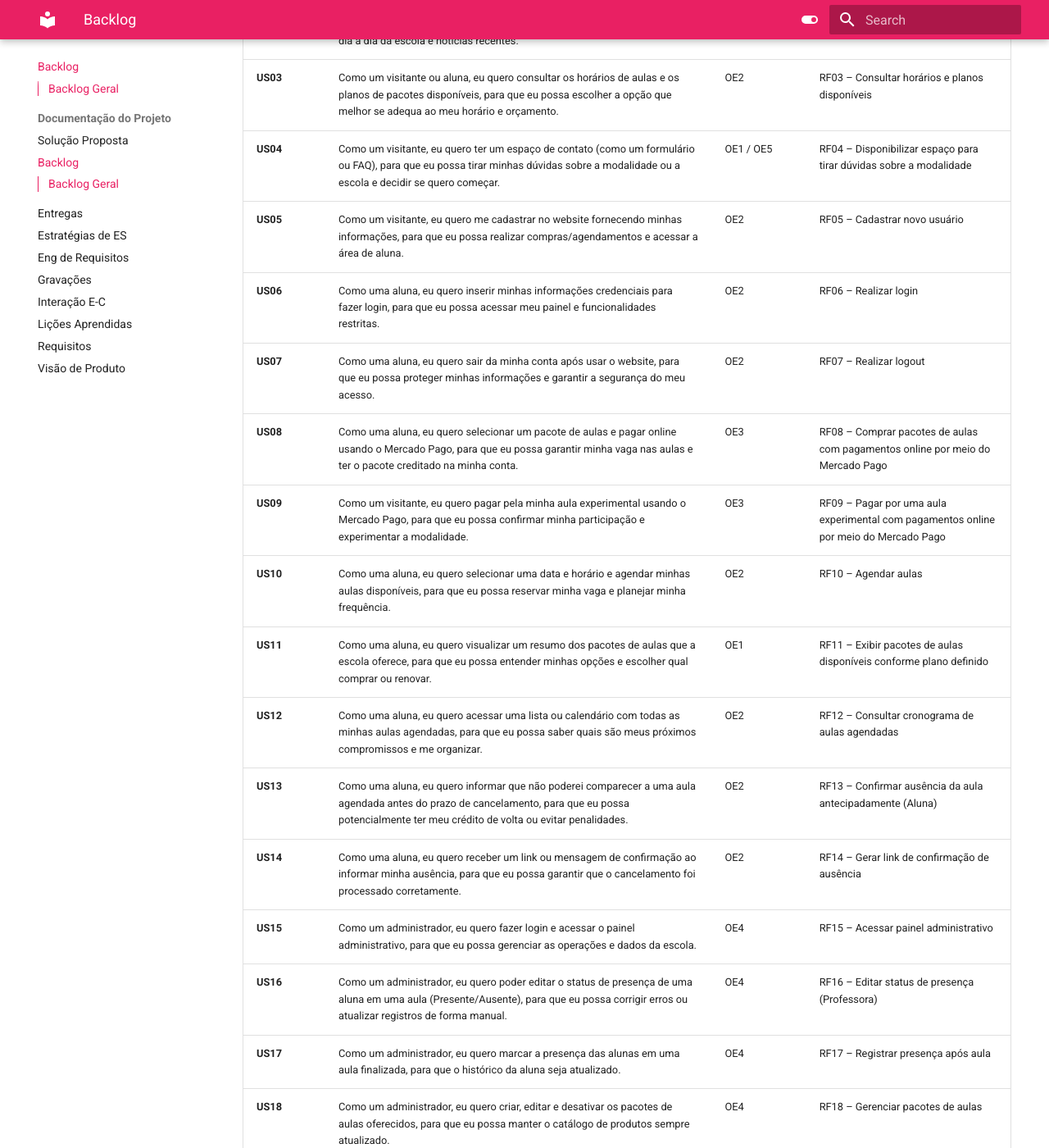
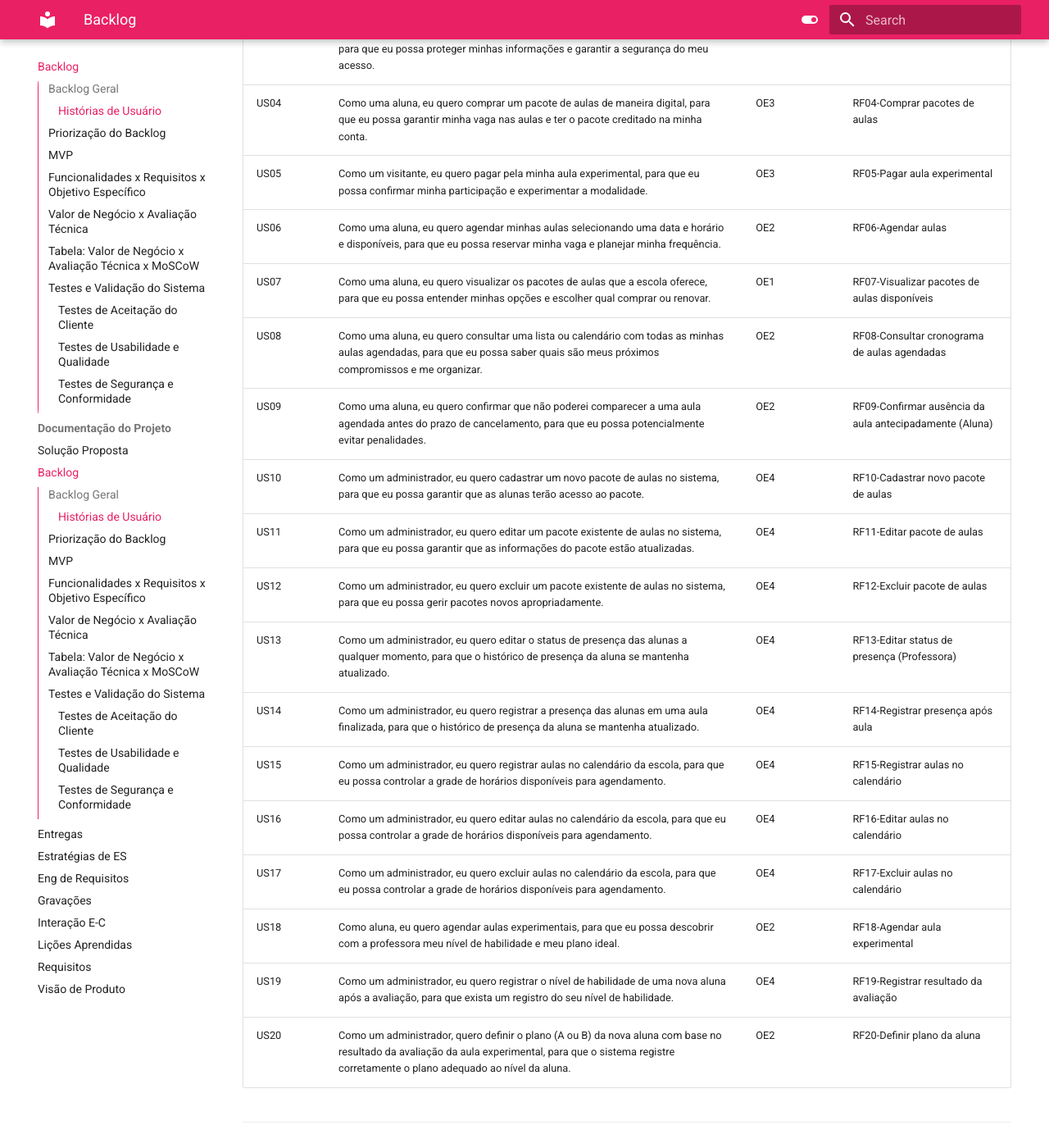
Before and after one commit to mdsreq-fga-unb/REQ-2025.2-T01-EscolaPoleDance, an MkDocs documentation site: the page built from docs/backlog.md, in a window 1280 px wide and 1400 px high, scrolled down 669 px. Shown: the whole window at 82% size. Built offline with MkDocs 1.6.1 and Material for MkDocs 9.7.7, drawn with Linux system fonts in a browser that asks for light colours; some of the changed text lies outside the part shown.

Commit message:
docs/updating backlog documentation

```diff
--- a/docs/backlog.md
+++ b/docs/backlog.md
@@ -4,40 +4,39 @@
 
 ## Backlog Geral
 
-# Histórias de Usuário
+### Histórias de Usuário
 
-| História | Descrição | Objetivos Específicos | Requisito |
-|-----------|------------|------------------------|------------|
-| **US01** | Como um visitante, eu quero acessar o conteúdo público do site (sobre a escola, metodologia, informações do pole dance, galeria de fotos), para que eu possa conhecer a escola e o pole dance antes de me matricular. | OE1 / OE5 | RF01 – Acessar conteúdo público |
-| **US02** | Como um visitante, eu quero encontrar e clicar nos links para as redes sociais da escola, para que eu possa seguir o conteúdo e ver mais sobre o dia a dia da escola e notícias recentes. | OE1 | RF02 – Acessar links para redes sociais da escola |
-| **US03** | Como um visitante ou aluna, eu quero consultar os horários de aulas e os planos de pacotes disponíveis, para que eu possa escolher a opção que melhor se adequa ao meu horário e orçamento. | OE2 | RF03 – Consultar horários e planos disponíveis |
-| **US04** | Como um visitante, eu quero ter um espaço de contato (como um formulário ou FAQ), para que eu possa tirar minhas dúvidas sobre a modalidade ou a escola e decidir se quero começar. | OE1 / OE5 | RF04 – Disponibilizar espaço para tirar dúvidas sobre a modalidade |
-| **US05** | Como um visitante, eu quero me cadastrar no website fornecendo minhas informações, para que eu possa realizar compras/agendamentos e acessar a área de aluna. | OE2 | RF05 – Cadastrar novo usuário |
-| **US06** | Como uma aluna, eu quero inserir minhas informações credenciais para fazer login, para que eu possa acessar meu painel e funcionalidades restritas. | OE2 | RF06 – Realizar login |
-| **US07** | Como uma aluna, eu quero sair da minha conta após usar o website, para que eu possa proteger minhas informações e garantir a segurança do meu acesso. | OE2 | RF07 – Realizar logout |
-| **US08** | Como uma aluna, eu quero selecionar um pacote de aulas e pagar online usando o Mercado Pago, para que eu possa garantir minha vaga nas aulas e ter o pacote creditado na minha conta. | OE3 | RF08 – Comprar pacotes de aulas com pagamentos online por meio do Mercado Pago |
-| **US09** | Como um visitante, eu quero pagar pela minha aula experimental usando o Mercado Pago, para que eu possa confirmar minha participação e experimentar a modalidade. | OE3 | RF09 – Pagar por uma aula experimental com pagamentos online por meio do Mercado Pago |
-| **US10** | Como uma aluna, eu quero selecionar uma data e horário e agendar minhas aulas disponíveis, para que eu possa reservar minha vaga e planejar minha frequência. | OE2 | RF10 – Agendar aulas |
-| **US11** | Como uma aluna, eu quero visualizar um resumo dos pacotes de aulas que a escola oferece, para que eu possa entender minhas opções e escolher qual comprar ou renovar. | OE1 | RF11 – Exibir pacotes de aulas disponíveis conforme plano definido |
-| **US12** | Como uma aluna, eu quero acessar uma lista ou calendário com todas as minhas aulas agendadas, para que eu possa saber quais são meus próximos compromissos e me organizar. | OE2 | RF12 – Consultar cronograma de aulas agendadas |
-| **US13** | Como uma aluna, eu quero informar que não poderei comparecer a uma aula agendada antes do prazo de cancelamento, para que eu possa potencialmente ter meu crédito de volta ou evitar penalidades. | OE2 | RF13 – Confirmar ausência da aula antecipadamente (Aluna) |
-| **US14** | Como uma aluna, eu quero receber um link ou mensagem de confirmação ao informar minha ausência, para que eu possa garantir que o cancelamento foi processado corretamente. | OE2 | RF14 – Gerar link de confirmação de ausência |
-| **US15** | Como um administrador, eu quero fazer login e acessar o painel administrativo, para que eu possa gerenciar as operações e dados da escola. | OE4 | RF15 – Acessar painel administrativo |
-| **US16** | Como um administrador, eu quero poder editar o status de presença de uma aluna em uma aula (Presente/Ausente), para que eu possa corrigir erros ou atualizar registros de forma manual. | OE4 | RF16 – Editar status de presença (Professora) |
-| **US17** | Como um administrador, eu quero marcar a presença das alunas em uma aula finalizada, para que o histórico da aluna seja atualizado. | OE4 | RF17 – Registrar presença após aula |
-| **US18** | Como um administrador, eu quero criar, editar e desativar os pacotes de aulas oferecidos, para que eu possa manter o catálogo de produtos sempre atualizado. | OE4 | RF18 – Gerenciar pacotes de aulas |
-| **US19** | Como um administrador, eu quero adicionar, modificar ou cancelar aulas no calendário da escola, para que eu possa controlar a grade de horários disponíveis para agendamento. | OE4 | RF19 – Gerenciar calendário de aulas |
-| **US20** | Como um administrador, eu quero ter um módulo específico para agendar aulas experimentais de novos interessados, para que eu possa organizar essas aulas separadamente do cronograma regular. | OE4 | RF20 – Agendar aula experimental |
-| **US21** | Como um administrador, eu quero registrar o nível de habilidade de uma nova aluna após a avaliação e definir seu plano de aulas inicial, para que ela possa começar a agendar aulas no nível correto. | OE4 | RF21 – Registrar resultado da avaliação |
-| **US22** | Como um administrador, quero definir o plano (A ou B) da nova aluna com base no resultado da avaliação da aula experimental, para que o sistema registre corretamente o plano adequado ao nível da aluna. | OE4 | RF22 – Definir plano da aluna |
+| Histórias | Descrição | Objetivos Específicos | Requisito |
+|-----------|-----------|------------------------|-----------|
+| US01 | Como um novo usuário, eu quero me cadastrar no website fornecendo minhas informações, para que eu possa realizar compras/agendamentos e acessar a área de aluna. | OE2 | RF01-Cadastrar novo usuário |
+| US02 | Como uma aluna, eu quero realizar meu login, para que eu possa acessar meu painel e funcionalidades restritas. | OE2 | RF02-Realizar login |
+| US03 | Como uma aluna, eu quero realizar o logout da minha conta após usar o website, para que eu possa proteger minhas informações e garantir a segurança do meu acesso. | OE2 | RF03-Realizar logout |
+| US04 | Como uma aluna, eu quero comprar um pacote de aulas de maneira digital, para que eu possa garantir minha vaga nas aulas e ter o pacote creditado na minha conta. | OE3 | RF04-Comprar pacotes de aulas |
+| US05 | Como um visitante, eu quero pagar pela minha aula experimental, para que eu possa confirmar minha participação e experimentar a modalidade. | OE3 | RF05-Pagar aula experimental |
+| US06 | Como uma aluna, eu quero agendar minhas aulas selecionando uma data e horário e disponíveis, para que eu possa reservar minha vaga e planejar minha frequência. | OE2 | RF06-Agendar aulas |
+| US07 | Como uma aluna, eu quero visualizar os pacotes de aulas que a escola oferece, para que eu possa entender minhas opções e escolher qual comprar ou renovar. | OE1 | RF07-Visualizar pacotes de aulas disponíveis |
+| US08 | Como uma aluna, eu quero consultar uma lista ou calendário com todas as minhas aulas agendadas, para que eu possa saber quais são meus próximos compromissos e me organizar. | OE2 | RF08-Consultar cronograma de aulas agendadas |
+| US09 | Como uma aluna, eu quero confirmar que não poderei comparecer a uma aula agendada antes do prazo de cancelamento, para que eu possa potencialmente evitar penalidades. | OE2 | RF09-Confirmar ausência da aula antecipadamente (Aluna) |
+| US10 | Como um administrador, eu quero cadastrar um novo pacote de aulas no sistema, para que eu possa garantir que as alunas terão acesso ao pacote. | OE4 | RF10-Cadastrar novo pacote de aulas |
+| US11 | Como um administrador, eu quero editar um pacote existente de aulas no sistema, para que eu possa garantir que as informações do pacote estão atualizadas. | OE4 | RF11-Editar pacote de aulas |
+| US12 | Como um administrador, eu quero excluir um pacote existente de aulas no sistema, para que eu possa gerir pacotes novos apropriadamente. | OE4 | RF12-Excluir pacote de aulas |
+| US13 | Como um administrador, eu quero editar o status de presença das alunas a qualquer momento, para que o histórico de presença da aluna se mantenha atualizado. | OE4 | RF13-Editar status de presença (Professora) |
+| US14 | Como um administrador, eu quero registrar a presença das alunas em uma aula finalizada, para que o histórico de presença da aluna se mantenha atualizado. | OE4 | RF14-Registrar presença após aula |
+| US15 | Como um administrador, eu quero registrar aulas no calendário da escola, para que eu possa controlar a grade de horários disponíveis para agendamento. | OE4 | RF15-Registrar aulas no calendário |
+| US16 | Como um administrador, eu quero editar aulas no calendário da escola, para que eu possa controlar a grade de horários disponíveis para agendamento. | OE4 | RF16-Editar aulas no calendário |
+| US17 | Como um administrador, eu quero excluir aulas no calendário da escola, para que eu possa controlar a grade de horários disponíveis para agendamento. | OE4 | RF17-Excluir aulas no calendário |
+| US18 | Como aluna, eu quero agendar aulas experimentais, para que eu possa descobrir com a professora meu nível de habilidade e meu plano ideal. | OE2 | RF18-Agendar aula experimental |
+| US19 | Como um administrador, eu quero registrar o nível de habilidade de uma nova aluna após a avaliação, para que exista um registro do seu nível de habilidade. | OE4 | RF19-Registrar resultado da avaliação |
+| US20 | Como um administrador, quero definir o plano (A ou B) da nova aluna com base no resultado da avaliação da aula experimental, para que o sistema registre corretamente o plano adequado ao nível da aluna. | OE2 | RF20-Definir plano da aluna |
+
 
 ---
 
-## **Priorização do Backlog**
+## Priorização do Backlog
 
-Para otimizar o fluxo de desenvolvimento e garantir que os recursos essenciais sejam entregues na primeira iteração, o Backlog do projeto foi submetido a um processo de priorização, onde dividimos as funcionalidades em categorias distintas a partir o método MoSCoW (MUST, SHOULD, COULD, WONT), permitindo uma gestão clara das expectativas e um foco direcionado aos requisitos que são indispensáveis para o sucesso do lançamento. A tabela está no tópico abaixo deste.
+Para otimizar o fluxo de desenvolvimento e garantir que os recursos essenciais sejam entregues na primeira iteração, o Backlog do projeto foi submetido a um processo de priorização, onde dividimos as funcionalidades em categorias distintas a partir o método MoSCoW (MUST, SHOULD, COULD, WONT), permitindo uma gestão clara das expectativas e um foco direcionado aos requisitos que são indispensáveis para o sucesso do lançamento. A tabela está no tópico 9.3 deste mesmo documento.
 
-## **MVP**
+## MVP
 
 O MVP da Lady 's Escola de Pole Dance será a primeira versão do sistema digital lançada para um grupo limitado de alunas e para a Professora/Administradora. O foco é resolver a dor mais urgente do negócio: eliminar a gestão manual de agendamentos e pagamentos, e estabelecer uma presença online profissional e funcional.
 Dentro do escopo do Produto Mínimo Viável, encontram-se as funcionalidades listadas, juntamente com seus respectivos requisitos e objetivos específicos.
@@ -47,23 +46,18 @@
 ## Funcionalidades x Requisitos x Objetivo Específico
 
 | Funcionalidade | Requisitos que cumprem a funcionalidade | Objetivo específico relacionado |
-|----------------|-----------------------------------------|---------------------------------|
-| Um site público, funcional, responsivo e atrativo, que aumente a visibilidade do negócio e permita que os clientes conheçam o serviço com mais detalhes. | - RNF12 - Exibir landing page<br>- RNF06 - Garantir interface intuitiva e fácil de navegar<br>- RF01 - Acessar conteúdo público | OE1 - Permitir que clientes conheçam os serviços do estúdio por meio de um site institucional responsivo e atrativo. |
-| Uma área de inscrição online para matrículas e agendamento de aulas; condicionada a usuários logados. | - RF10 - Agendar aulas<br>- RF03 - Consultar horários e planos disponíveis<br>- RF05 - Cadastrar novo usuário<br>- RF06 - Realizar login<br>- RF20 - Agendar aula experimental | OE2 - Disponibilizar uma área de inscrição online para matrículas e agendamento em aulas de forma autônoma e prática. |
-| Uma sessão para realizar o pagamento de determinado serviço, seja este uma aula experimental ou um pacote de aulas. | - RF09 - Pagar por uma aula experimental com pagamentos online por meio do Mercado Pago<br>- RF08 - Comprar pacotes de aulas com pagamentos online por meio do Mercado Pago | OE3 - Integrar métodos de pagamento online seguros, reduzindo barreiras e inadimplências. |
-| Uma página privada para o personal trainer com um painel administrativo gerenciável, centralizando informações de alunas, turmas e pagamentos. | - RF15 - Acessar painel administrativo<br>- RF18 - Gerenciar pacotes de aulas<br>- RF19 - Gerenciar calendário de aulas<br>- RF17 - Registrar presença em aula<br>- RF16 - Editar status de presença (Professora)<br>- RF21 - Registrar resultado da avaliação<br>- RF22 - Definir plano da aluna | OE4 - Oferecer um painel administrativo para o personal trainer, centralizando informações de alunas, turmas e pagamentos. |
-| Um espaço no site destinado a informações sobre a prática desportiva, e que fortaleça a credibilidade e engaje o público. | - RNF12 - Exibir landing page<br>- RF01 - Acessar conteúdo público | OE5 - Disponibilizar um espaço informativo sobre pole dance, fortalecendo a credibilidade e engajamento do público. |
-
+|----------------|------------------------------------------|---------------------------------|
+| Um site público, funcional, responsivo e atrativo, que aumente a visibilidade do negócio e permita que os clientes conheçam o serviço com mais detalhes. | RF07-Visualizar pacotes de aulas disponíveis<br>RNF04 - Garantir compatibilidade com os principais navegadores modernos (Chrome, Firefox, Edge, Safari)<br>RNF05 - Garantir interface intuitiva e fácil de navegar | OE1 - Promover o estúdio |
+| Uma área de inscrição online para matrículas e agendamento de aulas. | RF01-Cadastrar novo usuário<br>RF02-Realizar login<br>RF03-Realizar logout<br>RF06-Agendar aulas<br>RF08-Consultar cronograma de aulas agendadas<br>RF18-Agendar aula experimental<br>RF20-Definir plano da aluna | OE2 - Automatizar o processo de matrícula |
+| Uma sessão para realizar o pagamento de determinado serviço, seja este uma aula experimental ou um pacote de aulas. | RF04-Comprar pacotes de aulas<br>RF05-Pagar aula experimental | OE3 - Digitalizar os métodos de pagamento |
+| Uma página privada para o personal trainer com um painel administrativo gerenciável, centralizando informações de alunas, turmas e pagamentos. | RF10-Cadastrar novo pacote de aulas<br>RF11-Editar pacote de aulas<br>RF12-Excluir pacote de aulas<br>RF14-Registrar presença após aula<br>RF15-Registrar aulas no calendário<br>RF16-Editar aulas no calendário<br>RF17-Excluir aulas no calendário | OE4 - Centralizar a gestão administrativa da escola |
 
 
 Para avaliar as funcionalidades essenciais para testar a hipótese acima, utilizamos o método MoSCoW e um quadro de Valor de Negócio x Avaliação Técnica.
 
----
+## Valor de Negócio x Avaliação Técnica
 
-# Valor de Negócio x Avaliação Técnica
-
-## Valor de Negócio
-Quão importante a funcionalidade é para a cliente e para o faturamento (com base no MoSCoW: Must/Should/Could).
+**Valor de Negócio(Valor):** Quão importante a funcionalidade é para a cliente e para o faturamento (com base no MoSCoW: Must/Should/Could).
 
 | Pontuação | Descrição do Valor para a Escola | Categoria MoSCoW |
 |-----------|---------------------------------|-----------------|
@@ -71,8 +65,7 @@
 | Médio (2) | Importante para a satisfação, mas o sistema funciona sem ele. | Should-Have |
 | Baixo (1) | Adicional, apenas melhora a experiência ou é um diferencial futuro. | Could-Have |
 
-## Avaliação Técnica (Esforço)
-Quanto tempo e a complexidade que o time de desenvolvimento estima para construir a funcionalidade.
+**Avaliação Técnica (Esforço):** Quanto tempo e a complexidade que o time de desenvolvimento estima para construir a funcionalidade.
 
 | Pontuação | Descrição do Esforço para o Desenvolvimento |
 |-----------|--------------------------------------------|
@@ -83,62 +76,57 @@
 ## Tabela: Valor de Negócio x Avaliação Técnica x MoSCoW
 
 | Requisito | Valor (1-3) | Esforço (1-3) | MoSCoW | Está no MVP? |
-|------------|--------------|----------------|---------|---------------|
-| RF01 - Acessar conteúdo público | 3 | 1 | MUST | ☑️ |
-| RF02 - Acessar links para redes sociais da escola | 3 | 1 | MUST | ⬜ |
-| RF03 - Consultar horários e planos disponíveis | 3 | 1 | MUST | ☑️ |
-| RF04 - Disponibilizar espaço para tirar dúvidas sobre a modalidade | 2 | 1 | SHOULD | ⬜ |
-| RF05 - Cadastrar novo usuário | 3 | 2 | MUST | ☑️ |
-| RF06 - Realizar login | 3 | 2 | MUST | ☑️ |
-| RF07 - Realizar logout | 3 | 2 | MUST | ⬜ |
-| RF08 - Comprar pacotes de aulas com pagamentos online por meio do Mercado Pago | 3 | 2 | MUST | ☑️ |
-| RF09 - Pagar por uma aula experimental com pagamentos online por meio do Mercado Pago | 3 | 2 | MUST | ☑️ |
-| RF10 - Agendar aulas | 3 | 3 | MUST | ☑️ |
-| RF11 - Agendar aulas específicas | 3 | 2 | MUST | ⬜ |
-| RF12 - Consultar cronograma de aulas agendadas | 3 | 2 | MUST | ⬜ |
-| RF13 - Confirmar ausência da aula antecipadamente (Aluna) | 1 | 3 | SHOULD | ⬜ |
-| RF14 - Gerar link de confirmação de ausência | 1 | 2 | COULD | ⬜ |
-| RF15 - Acessar painel administrativo | 3 | 2 | MUST | ☑️ |
-| RF16 - Editar status de presença (Professora) | 1 | 2 | MUST | ☑️ |
-| RF17 - Registrar presença das alunas pós aula | 3 | 2 | MUST | ☑️ |
-| RF18 - Gerenciar pacotes de aulas | 2 | 2 | MUST | ☑️ |
-| RF19 - Gerenciar calendário de aulas | 3 | 1 | MUST | ☑️ |
-| RF20 - Agendar aula experimental | 3 | 2 | MUST | ☑️ |
-| RF21 - Registrar resultado da avaliação | 2 | 2 | MUST | ☑️ |
-| RF22 - Definir plano da aluna | 2 | 2 | MUST | ☑️ |
-| RNF01 - Implementar criptografia para a privacidade dos dados do usuário | 3 | 2 | SHOULD | ⬜ |
-| RNF02 - Assegurar conformidade com a Lei Geral de Proteção de Dados (LGPD) | 3 | 3 | MUST | ⬜ |
-| RNF03 - Assegurar responsividade do site em diferentes dispositivos | 3 | 2 | MUST | ⬜ |
-| RNF04 - Manter o sistema disponível 24/7 (com exceção de manutenções programadas) | 3 | 2 | MUST | ⬜ |
-| RNF05 - Garantir compatibilidade com os principais navegadores modernos (Chrome, Firefox, Edge, Safari) | 2 | 1 | MUST | ⬜ |
-| RNF06 - Garantir interface intuitiva e fácil de navegar | 3 | 1 | MUST | ☑️ |
-| RNF07 - Garantir carregamento rápido e navegação fluida do frontend | 2 | 2 | MUST | ⬜ |
-| RNF08 - Documentar padrões de desenvolvimento internos | 1 | 1 | SHOULD | ⬜ |
-| RNF09 - Otimizar Motores de Busca (SEO) através de meta tags e palavras chaves (SEO On-Page) e SEO Off-Page | 3 | 2 | MUST | ⬜ |
-| RNF10 - Implementar medidas de segurança contra abuso de vulnerabilidades como SQL Injection ou DNS Tunneling | 3 | 2 | SHOULD | ⬜ |
-| RNF11 - Exibir menu de navegação | 3 | 1 | MUST | ⬜ |
-| RNF12 - Exibir landing page | 3 | 1 | MUST | ☑️ |
+|-----------|--------------|----------------|--------|--------------|
+| RF01-Cadastrar novo usuário | 3 | 2 | MUST | ✅ |
+| RF02-Realizar login | 3 | 2 | MUST | ✅ |
+| RF03-Realizar logout | 3 | 2 | MUST | ✅ |
+| RF04-Comprar pacetes de aulas | 3 | 2 | MUST | ✅ |
+| RF05-Pagar aula experimental | 3 | 2 | MUST | ✅ |
+| RF06-Agendar aulas | 3 | 3 | MUST | ✅ |
+| RF07-Visualizar pacotes de aulas disponíveis | 3 | 2 | MUST | ✅ |
+| RF08-Consultar cronograma de aulas agendadas | 3 | 2 | MUST | ✅ |
+| RF09-Confirmar ausência da aula antecipadamente (Aluna) | 1 | 3 | SHOULD |  |
+| RF10-Cadastrar novo pacote de aulas | 1 | 2 | MUST |✅  |
+| RF11-Editar pacote de aulas | 3 | 2 | MUST | ✅ |
+| RF12-Excluir pacote de aulas | 1 | 2 | MUST |✅  |
+| RF13-Editar status de presença (Professora) | 3 | 2 | SHOULD |  |
+| RF14-Registrar presença após aula | 2 | 2 | MUST | ✅ |
+| RF15-Registrar aulas no calendário | 3 | 1 | MUST | ✅ |
+| RF16-Editar aulas no calendário | 3 | 2 | MUST | ✅ |
+| RF17-Excluir aulas no calendário | 2 | 2 | MUST | ✅ |
+| RF18-Agendar aula experimental | 2 | 2 | MUST | ✅ |
+| RF19-Registrar resultado da avaliação | 1 | 1 | SHOULD |  |
+| RF20-Definir plano da aluna | 1 | 1 | MUST | ✅ |
+| RNF01 - Implementar criptografia para a privacidade dos dados do usuário | 3 | 2 | SHOULD |  |
+| RNF02 - Assegurar conformidade com a Lei Geral de Proteção de Dados (LGPD) | 3 | 3 | SHOULD | ✅ |
+| RNF03 - Assegurar responsividade do site em diferentes dispositivos | 3 | 2 | SHOULD |  |
+| RNF04 - Garantir compatibilidade com os principais navegadores modernos (Chrome, Firefox, Edge, Safari) | 3 | 2 | MUST | ✅ |
+| RNF05 - Garantir interface intuitiva e fácil de navegar | 2 | 1 | MUST | ✅ |
+| RNF06 -Garantir carregamento rápido e navegação fluida do frontend | 3 | 2 | SHOULD |  |
+| RNF07 - Documentar padrões de desenvolvimento internos | 2 | 1 | SHOULD |  |
+| RNF08 - Otimizar Motores de Busca (SEO) através de meta tags e palavras chaves (SEO On-Page) e SEO Off-Page | 3 | 1 | SHOULD |  |
+| RNF09 - Implementar medidas de segurança contra abuso de vulnerabilidades como SQL Injection ou DNS Tunneling | 3 | 2 | SHOULD |  |
+| RNF10 - Disponibilizar espaço para tirar dúvidas sobre a modalidade | 2 | 2 | SHOULD |  |
 
 
 O lançamento do MVP será seguido por uma fase de testes e coleta de dados, visando a validação da hipótese de valor.
 
----
 
-# Testes e Validação do Sistema
+## Testes e Validação do Sistema
 
-## Testes de Aceitação do Cliente
+### Testes de Aceitação do Cliente
 - **Foco:** Testar as jornadas críticas do usuário.
 - **Procedimento:** A Professora/Administradora realizará testes nos fluxos de agendamento, recebimento de pagamento e verificação de inscritos no Painel Admin.
 - **Métricas de Sucesso:** Confirmação de que o tempo gasto em tarefas administrativas críticas foi reduzido conforme a meta.
 
-## Testes de Usabilidade e Qualidade
+### Testes de Usabilidade e Qualidade
 - **Foco:** Validar a experiência do usuário e a robustez técnica.
 - **Procedimento:** Um grupo inicial de 5 a 10 alunas será convidado a utilizar o MVP para agendamentos e pagamentos, fornecendo feedback direto sobre:
   - Intuitividade
   - Responsividade
   - Performance
 
-## Testes de Segurança e Conformidade
+### Testes de Segurança e Conformidade
 - **Foco:** Garantir que o sistema atenda aos requisitos de segurança antes do lançamento em larga escala.
 - **Procedimento:** O time de desenvolvimento fará uma varredura final e auditará as rotas de coleta de dados para garantir que a criptografia esteja ativa e funcionando, protegendo a privacidade das alunas.
 
```
